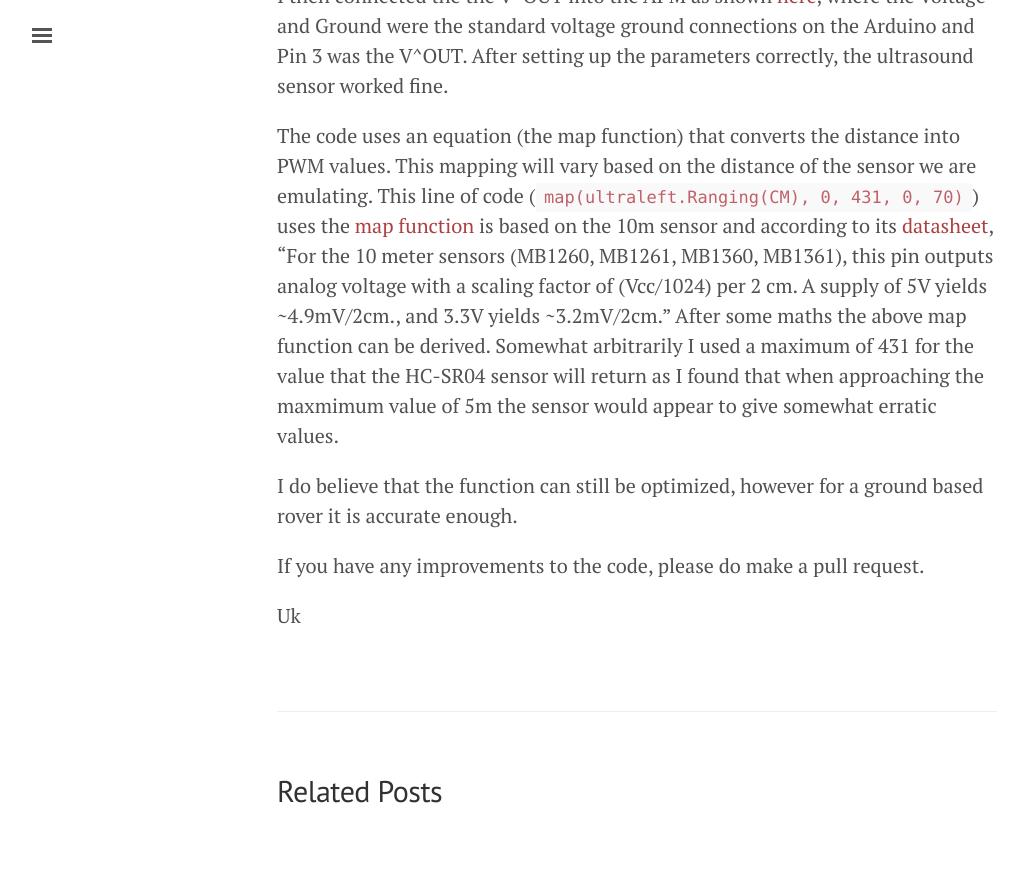
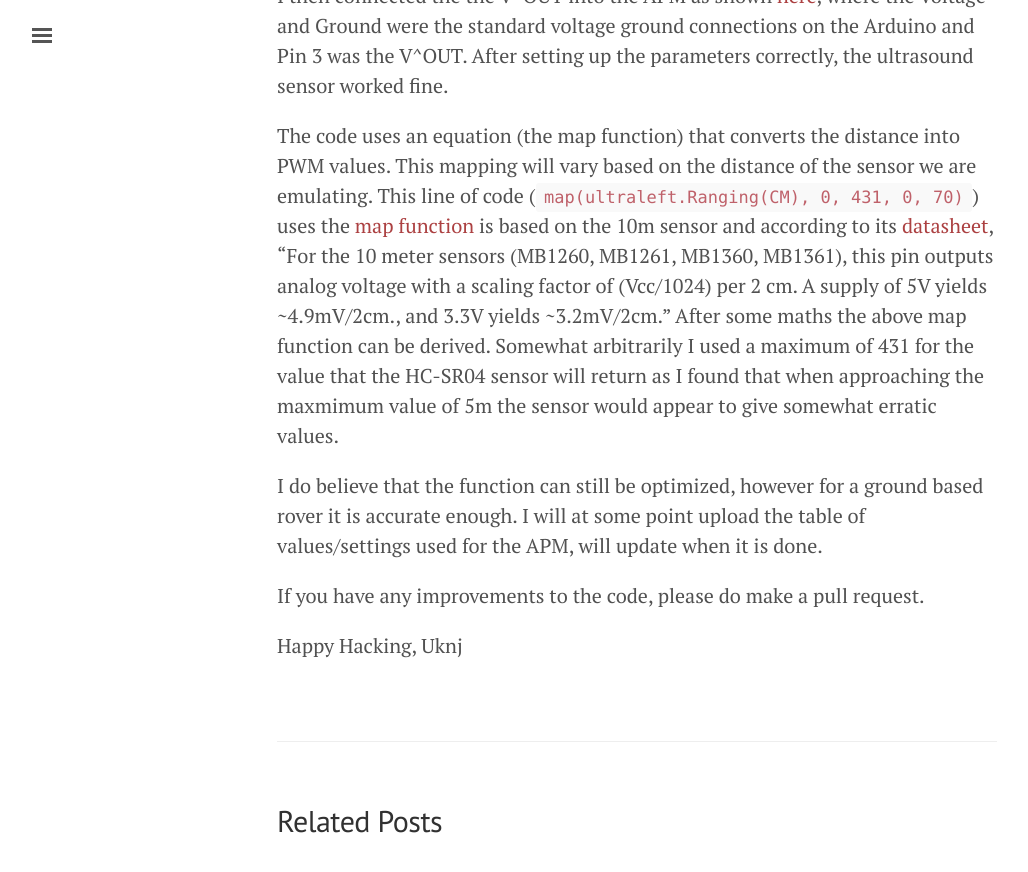
Before and after one commit to uknj/uknj.github.io, a Jekyll site: the page built from _posts/2015-07-09-ardupilots-and-ultrasounds.md, in a window 1280 px wide and 900 px high, scrolled down 1411 px. Shown: the top 872 px of the window, without its empty margins (3-1031 px from the left). Built offline with Jekyll 4.4.1, drawn with Linux system fonts in a browser that asks for light colours; some of the changed text lies outside the part shown.

Commit message:
Update 2015-07-09-ardupilots-and-ultrasounds.md

```diff
--- a/_posts/2015-07-09-ardupilots-and-ultrasounds.md
+++ b/_posts/2015-07-09-ardupilots-and-ultrasounds.md
@@ -5,7 +5,7 @@ title: Ardupilots and Ultrasounds!
 
 As part of my degree, I was asked to design and build an autonomously controlled ground vehicle with a team. The big caveat was that it was all to be done within a budget of 250 GBP.
 
-N.B: This included construction of chassis and electronics etc etc.
+Note: This included construction of chassis and electronics etc etc.
 
 The design method we decided to use for the navigation was to use an [Ardupilot](http://rover.ardupilot.com/). In order to avoid obstacles, we settled upon using ultrasonic sensors. This was because they were suitable for the required location (outdoors with little to no chance of interference) and that the Ardupilot firmware could navigate based on such devices [see here](http://rover.ardupilot.com/wiki/common-optional-hardware/common-rangefinder-landingpage/).
 
@@ -21,8 +21,10 @@ I then connected the the V^OUT into the APM as shown [here](http://copter.ardupi
 
 The code uses an equation (the map function) that converts the distance into PWM values. This mapping will vary based on the distance of the sensor we are emulating. This line of code (`map(ultraleft.Ranging(CM), 0, 431, 0, 70)`) uses the [map function](https://www.arduino.cc/en/Reference/Map) is based on the 10m sensor and according to its [datasheet](http://maxbotix.com/documents/XL-MaxSonar-EZ_Datasheet.pdf), "For the 10 meter sensors (MB1260, MB1261, MB1360, MB1361), this pin outputs analog voltage with a scaling factor of (Vcc/1024) per 2 cm.  A supply of 5V yields ~4.9mV/2cm., and 3.3V yields ~3.2mV/2cm."  After some maths the above map function can be derived. Somewhat arbitrarily I used a maximum of 431 for the value that the HC-SR04 sensor will return as I found that when approaching the maxmimum value of 5m the sensor would appear to give somewhat erratic values.
 
-I do believe that the function can still be optimized, however for a ground based rover it is accurate enough.
+I do believe that the function can still be optimized, however for a ground based rover it is accurate enough. I will at some point upload the table of values/settings used for the APM, will update when it is done.
 
 If you have any improvements to the code, please do make a pull request.
 
-Uk
+
+Happy Hacking,
+Uknj
```
